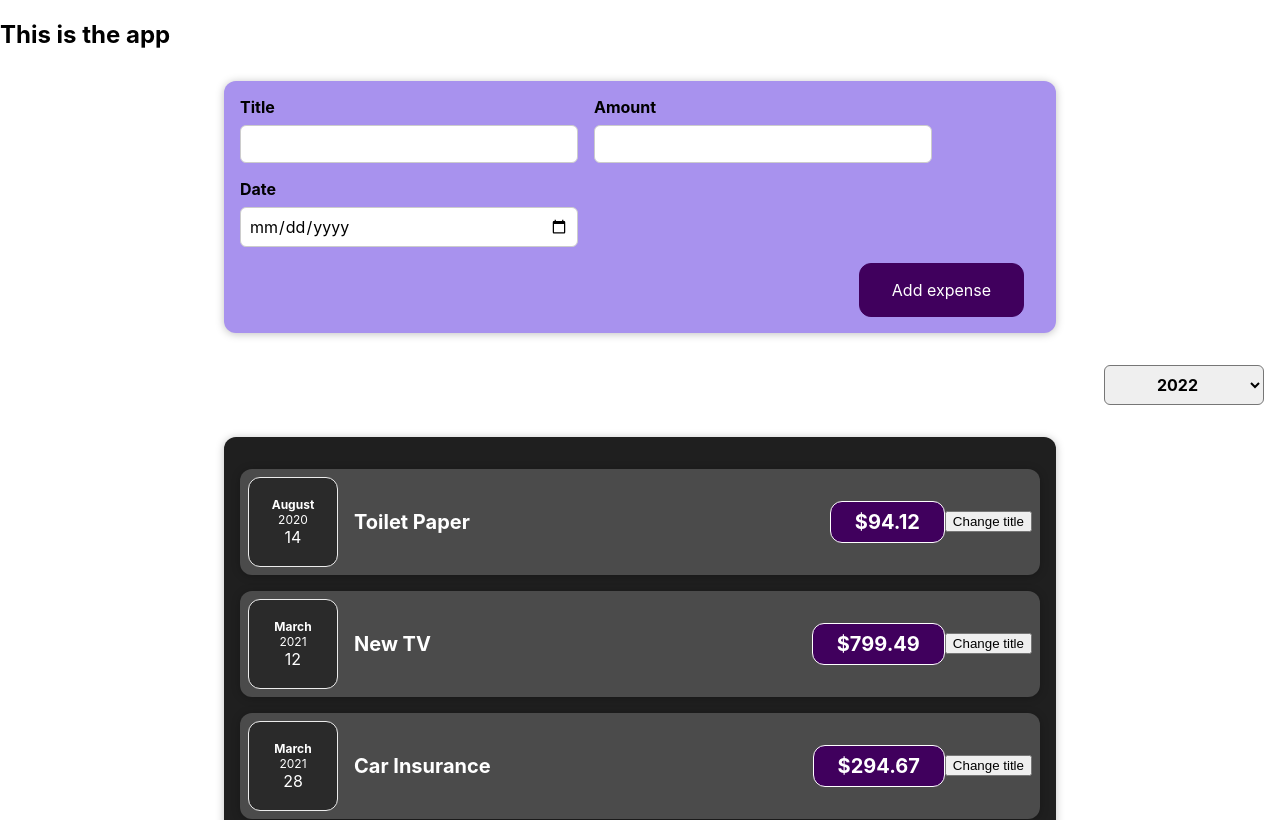
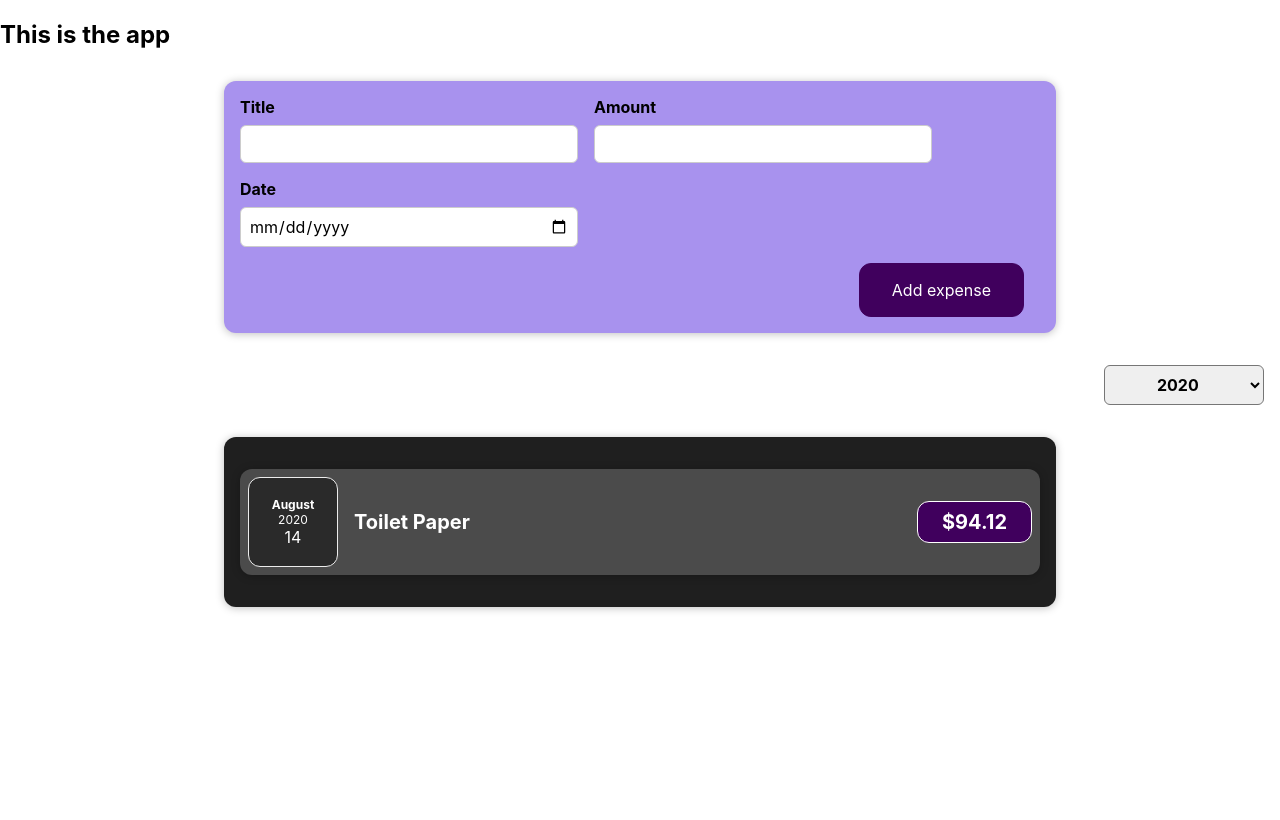
Before and after one commit to redidizzy/Expense-tracker, a React (Create React App) app: page / in a window 1280 px wide. Shown: the top 820 px of the page. Built offline with nearby package versions, Linux system fonts and the light colour scheme.

Commit message:
Implement filtering logic

```diff
--- a/src/App.js
+++ b/src/App.js
@@ -28,7 +28,7 @@ const App = () => {
   const [expenses, setExpenses] = useState(expensesDummy)
 
   const addExpenseHandler = (expense) => {
-    setExpenses([...expenses, expense])
+    setExpenses((old) => [expense, ...old])
   }
 
   return (
--- a/src/components/Expenses/ExpenseItem.js
+++ b/src/components/Expenses/ExpenseItem.js
@@ -5,13 +5,7 @@ import Card from "../UI/Card"
 import "./ExpenseItem.css"
 
 const ExpenseItem = (props) => {
-  const { date, amount } = props
-  const [title, setTitle] = useState(props.title)
-
-  const clickHandler = () => {
-    setTitle("Updated !")
-    console.log(title)
-  }
+  const { title, date, amount } = props
 
   return (
     <Card className="expense-item">
@@ -20,7 +14,6 @@ const ExpenseItem = (props) => {
         <h2>{title}</h2>
         <div className="expense-item__price">${amount}</div>
       </div>
-      <button onClick={clickHandler}>Change title</button>
     </Card>
   )
 }
--- a/src/components/Expenses/Expenses.js
+++ b/src/components/Expenses/Expenses.js
@@ -7,10 +7,13 @@ import ExpensesFilter from "../ExpensesFilter/ExpensesFilter"
 import { useState } from "react"
 
 const Expenses = ({ items }) => {
-  const [yearFilter, setYearFilter] = useState(null)
+  const [yearFilter, setYearFilter] = useState("2020")
   const changeYearFilterHandler = (year) => {
-    setYearFilter(yearFilter)
+    setYearFilter(year)
   }
+  const filteredExpenses = items.filter(
+    (item) => item.date.getFullYear() === parseInt(yearFilter)
+  )
   return (
     <div>
       <ExpensesFilter
@@ -18,11 +21,12 @@ const Expenses = ({ items }) => {
         onChangeYearFilter={changeYearFilterHandler}
       />
       <Card className="expenses">
-        {items.map((item) => (
+        {filteredExpenses.map((expense) => (
           <ExpenseItem
-            title={item.title}
-            amount={item.amount}
-            date={item.date}
+            key={expense.id}
+            title={expense.title}
+            amount={expense.amount}
+            date={expense.date}
           />
         ))}
       </Card>
--- a/src/components/ExpensesFilter/ExpensesFilter.js
+++ b/src/components/ExpensesFilter/ExpensesFilter.js
@@ -4,7 +4,6 @@ const ExpensesFilter = (props) => {
   const { selected } = props
   const changeYearFilterHandler = (event) => {
     const chosenYear = event.target.value
-    console.log(chosenYear)
     props.onChangeYearFilter(chosenYear)
   }
   return (
```
